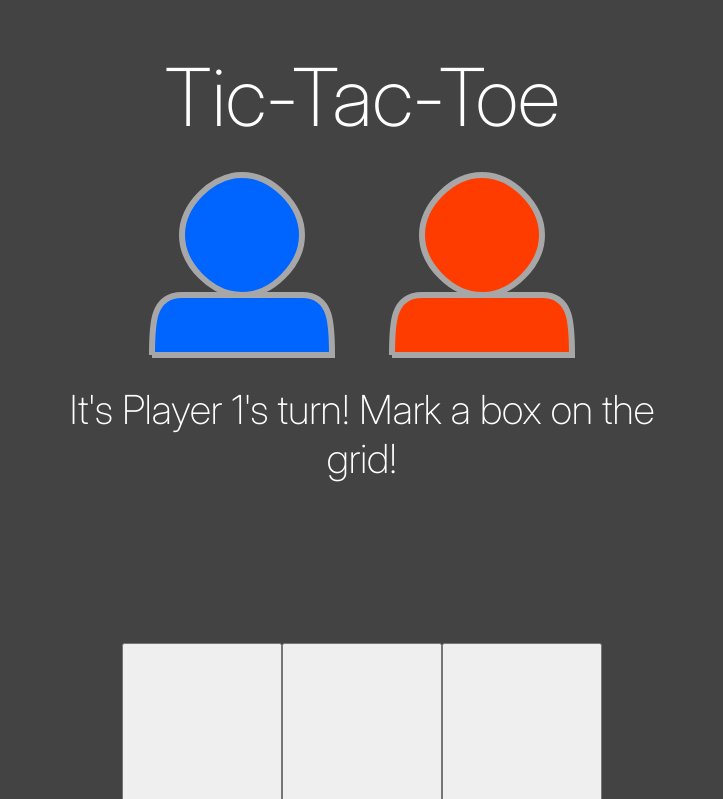
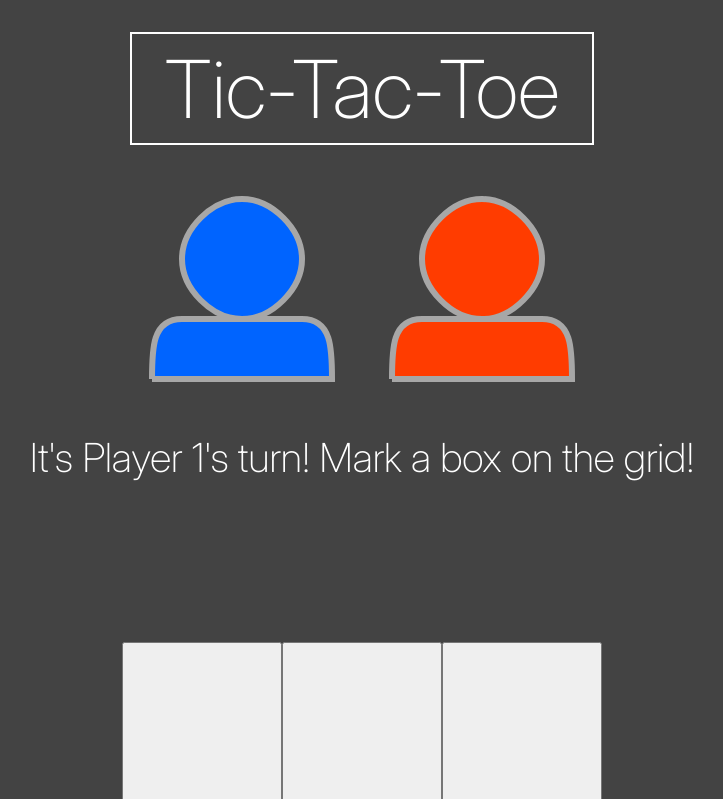
Before and after one commit to J0e-Quan/tic-tac-toe, a plain HTML site: page index.html in a window 1280 px wide. Shown: the top 799 px of the page, without its empty margins (278-1001 px from the left). Drawn offline with Linux system fonts and the light colour scheme.

Commit message:
Center UI vertically

```diff
--- a/index.html
+++ b/index.html
@@ -11,7 +11,6 @@
     <title>Tic-tac-toe</title>
 </head>
 <body>
-    <div class="container">
     <section class="UI">
         <h1 class="title">Tic-Tac-Toe</h1>
         <div class="player-icons">
@@ -35,6 +34,5 @@
         <button type="button" class="box"></button>
         <button type="button" class="box"></button>
     </section>
-    </div>
 </body>
 </html>
--- a/styles.css
+++ b/styles.css
@@ -34,29 +34,31 @@ h1, h2, h3, h4, h5, h6 {
     font-weight: 200;
 }
 
-.container {
-    height: 100vh;
+body {
+    min-height: 100vh;
     display: flex;
     justify-content: center;
-    align-items: center;
+    align-content: center;
     flex-wrap: wrap;
     gap: 10rem;
     background-color: rgb(67, 67, 67);
     color: white;
-    padding: 48px;
+    padding: 32px 48px;
 }
 
 .UI {
-    max-width: 50vw;
     display: flex;
     flex-direction: column;
     justify-content: center;
     align-items: center;
+    gap: 24px;
 }
 
 .title {
     font-size: 5rem;
     text-align: center;
+    border: 2px solid white;
+    padding: 6px 32px;
 }
 
 .player-icons {
@@ -83,7 +85,6 @@ h1, h2, h3, h4, h5, h6 {
 }
 
 .board {
-    max-width: 50vw;
     display: grid;
     grid-template-columns: 1fr 1fr 1fr;
     grid-template-rows: 1fr 1fr 1fr;
```
Lines whose indentation alone changed are shown as unchanged.
